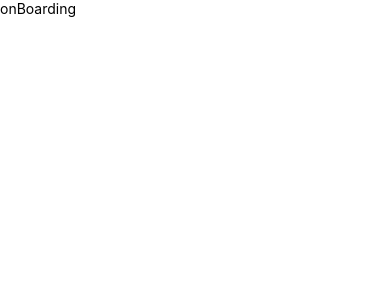
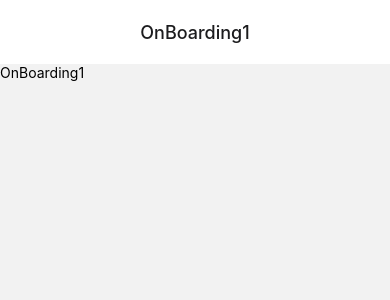
Before and after one commit to devThesiya/RideShare, a React Native app: screen / in a window 390 px wide. Shown: the top 300 px of the page. Built offline with nearby package versions, Linux system fonts and the light colour scheme.

Commit message:
resolved navigation error and added temp onboarding

```diff
--- a/App.tsx
+++ b/App.tsx
@@ -1,14 +1,12 @@
 import React from 'react';
 import {
   SafeAreaView,
-  Text,
-  View,
 } from 'react-native';
 import RootNavigator from './src/navigation/RootNavigator';
 
 function App(): React.JSX.Element {
   return (
-    <SafeAreaView>
+    <SafeAreaView style={{flex: 1}}>
       <RootNavigator/>
     </SafeAreaView>
   );
--- a/index.js
+++ b/index.js
@@ -1,7 +1,4 @@
-/**
- * @format
- */
-
+import 'react-native-gesture-handler';
 import {AppRegistry} from 'react-native';
 import App from './App';
 import {name as appName} from './app.json';
--- /dev/null
+++ b/src/navigation/OnBoardingNavigator.tsx
@@ -0,0 +1,51 @@
+import React from 'react';
+import {NavigationContainer} from '@react-navigation/native';
+import {createNativeStackNavigator} from '@react-navigation/native-stack';
+import { OnBoarding1, OnBoarding2, OnBoarding3 } from '../screens/AuthScreens';
+import { ONBOARDING1, ONBOARDING2, ONBOARDING3 } from './routes';
+
+const Stack = createNativeStackNavigator();
+
+const OnBoardingNavigator = () => {
+  const screens = [
+    {
+      name: ONBOARDING1,
+      component: OnBoarding1,
+      options: {headerShown: true},
+    },
+    {
+      name: ONBOARDING2,
+      component: OnBoarding2,
+      options: {headerShown: true},
+    },
+    {
+      name: ONBOARDING3,
+      component: OnBoarding3,
+      options: {headerShown: true},
+    },
+  ];
+  return (
+    <NavigationContainer>
+      <Stack.Navigator
+        initialRouteName={ONBOARDING1}
+        screenOptions={{
+          headerShadowVisible: false,
+          headerTitleAlign: 'center',
+          headerBackTitleVisible: true,
+        }}>
+        {screens?.map(screen => {
+          return (
+            <Stack.Screen
+              key={screen.name}
+              name={screen.name}
+              component={screen.component}
+              options={screen.options}
+            />
+          );
+        })}
+      </Stack.Navigator>
+    </NavigationContainer>
+  );
+};
+
+export default OnBoardingNavigator;
--- a/src/navigation/RootNavigator.tsx
+++ b/src/navigation/RootNavigator.tsx
@@ -1,8 +1,9 @@
 import {Text} from 'react-native';
 import React from 'react';
+import OnBoardingNavigator from './OnBoardingNavigator';
 
 const RootNavigator = () => {
-  return <>{true ? <Text>onBoarding</Text> : <Text>homenavigator</Text>}</>;
+  return <>{true ? <OnBoardingNavigator/> : <Text>homenavigator</Text>}</>;
 };
 
 export default RootNavigator;
--- /dev/null
+++ b/src/navigation/routes.ts
@@ -0,0 +1,3 @@
+export const ONBOARDING1 = 'OnBoarding1';
+export const ONBOARDING2 = 'OnBoarding2';
+export const ONBOARDING3 = 'OnBoarding3';
--- a/src/screens/AuthScreens/OnBoarding1/index.tsx
+++ b/src/screens/AuthScreens/OnBoarding1/index.tsx
@@ -1,12 +1,14 @@
-import { View, Text } from 'react-native'
-import React from 'react'
+import {View, Text, SafeAreaView} from 'react-native';
+import React from 'react';
 
 const OnBoarding1 = () => {
   return (
-    <View>
-      <Text>OnBoarding1</Text>
-    </View>
-  )
-}
+    <SafeAreaView>
+      <View>
+        <Text>OnBoarding1</Text>
+      </View>
+    </SafeAreaView>
+  );
+};
 
-export default OnBoarding1
+export default OnBoarding1;
--- a/src/screens/AuthScreens/OnBoarding2/index.tsx
+++ b/src/screens/AuthScreens/OnBoarding2/index.tsx
@@ -4,7 +4,7 @@ import React from 'react'
 const OnBoarding2 = () => {
   return (
     <View>
-      <Text>OnBoarding2</Text>
+      <Text>OnBoarding222222</Text>
     </View>
   )
 }
```
Also changed, not shown: package.json (+7 -1 lines), src/navigation/OnBoardingNavigator/index.tsx (deleted, +0 -12 lines), 3 other files (tests, documents, lock files or other folders).
